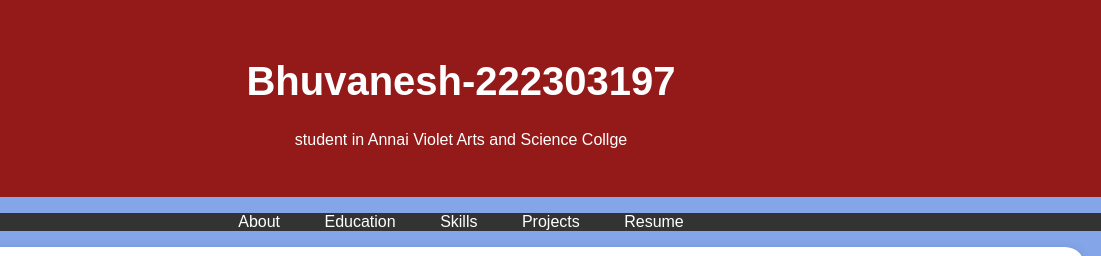
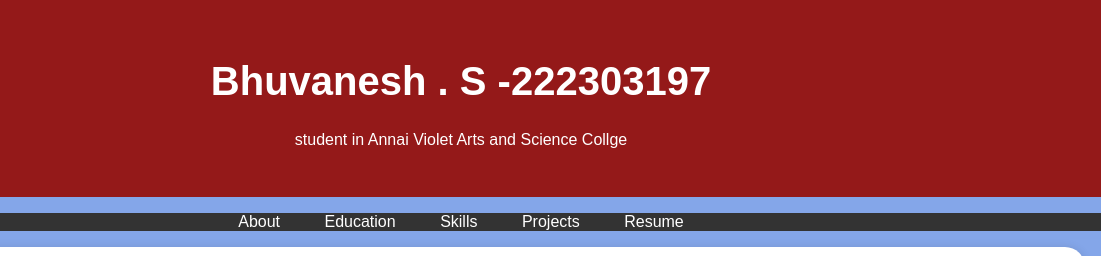
Before and after one commit to Bhuvanesh-2075/Bhuvanesh, a plain HTML site: page index.html in a window 1280 px wide. Shown: the top 256 px of the page, 179-1280 px from the left. Drawn offline with Linux system fonts and the light colour scheme.

Commit message:
Update index.html

```diff
--- a/index.html
+++ b/index.html
@@ -96,7 +96,7 @@
         <div class="header-content">
             <!-- Add your profile picture here -->
             <img src="./pic.jpg" alt="Your Profile Picture" class="profile-picture">
-            <h1>Bhuvanesh-222303197</h1>
+            <h1>Bhuvanesh . S -222303197</h1>
             <p> student in Annai Violet Arts and  Science Collge</p>
         </div>
     </header>
```
